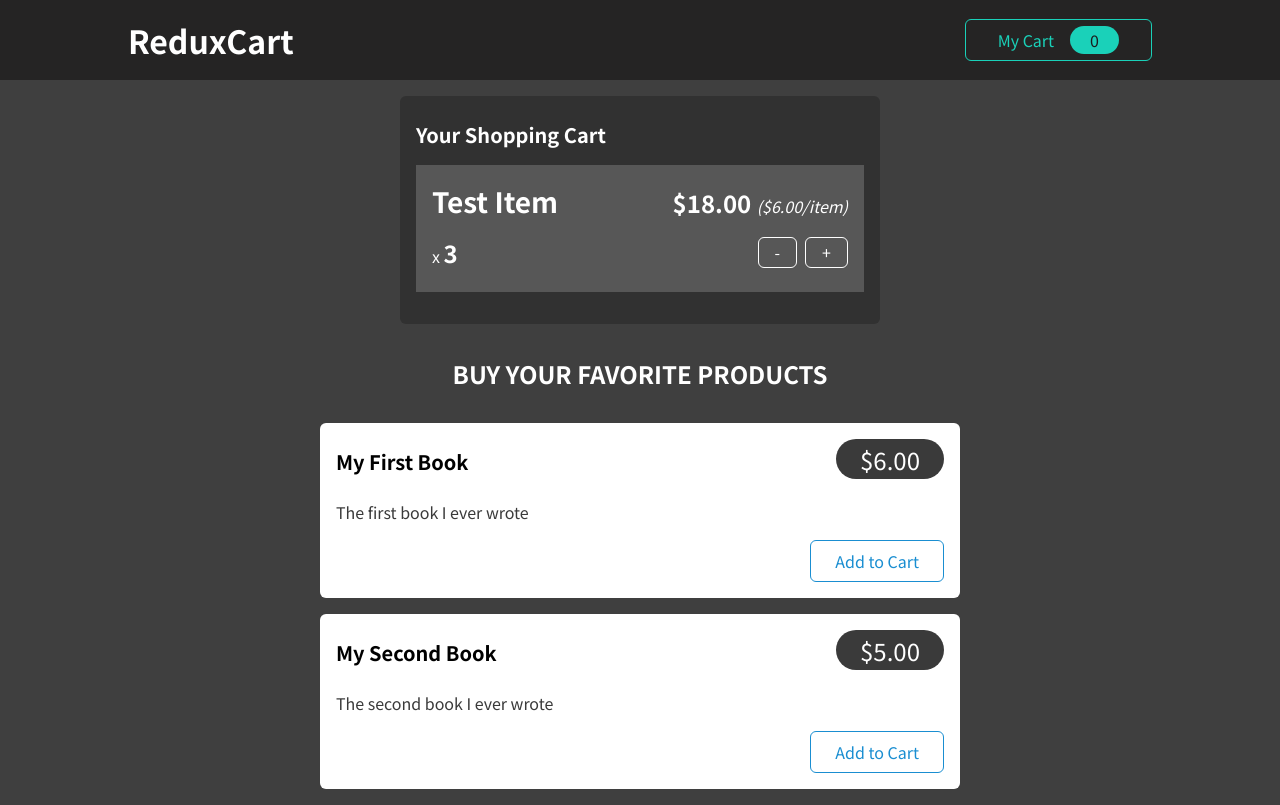
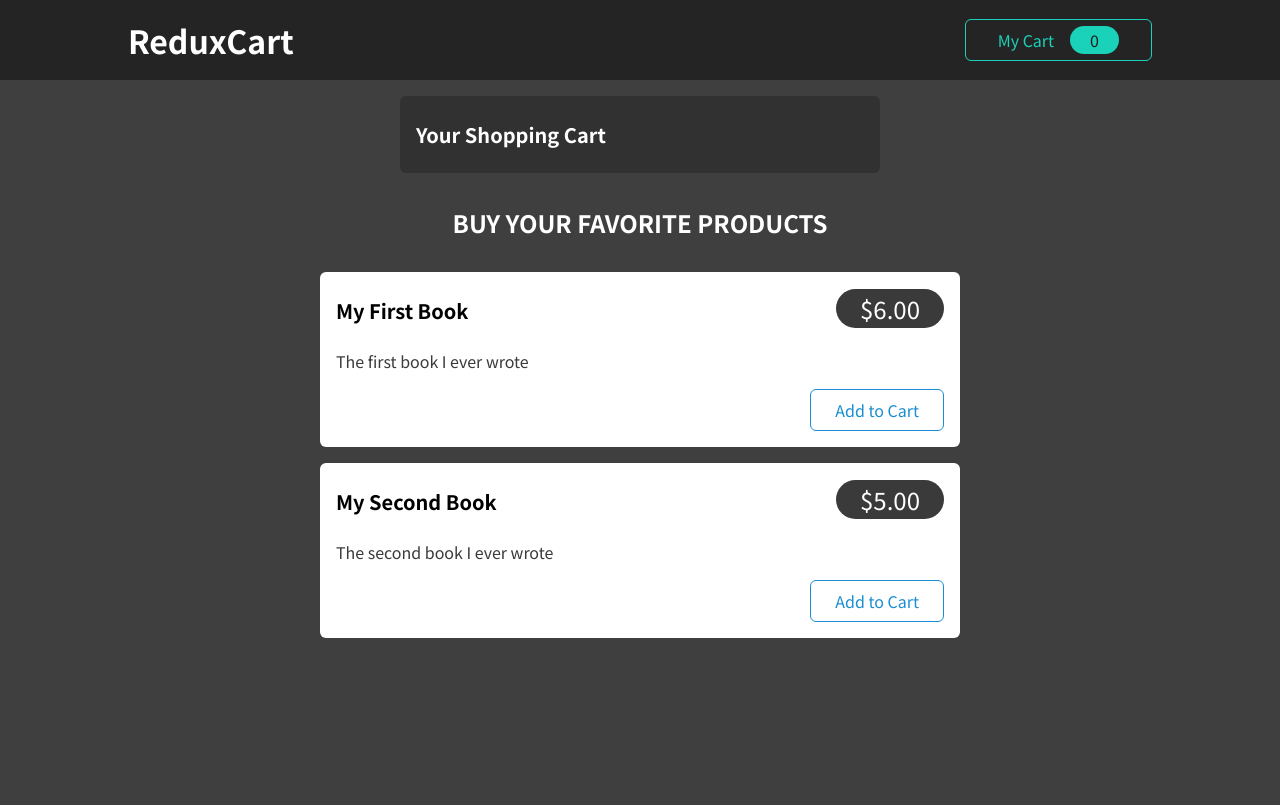
Before and after one commit to demetriusvissarion/redux-shop, a React (Create React App) app: page / in a window 1280 px wide. Built offline with nearby package versions, Linux system fonts and the light colour scheme.

Commit message:
display added items into cart

```diff
--- a/src/components/Cart/Cart.js
+++ b/src/components/Cart/Cart.js
@@ -2,14 +2,25 @@
 import classes from "./Cart.module.css";
 import CartItem from "./CartItem";
 
+import { useSelector } from "react-redux";
+
 const Cart = (props) => {
+  const cartItems = useSelector((state) => state.cart.items);
+
   return (
     <Card className={classes.cart}>
       <h2>Your Shopping Cart</h2>
       <ul>
-        <CartItem
-          item={{ title: "Test Item", quantity: 3, total: 18, price: 6 }}
-        />
+        {cartItems.map((item) => (
+          <CartItem
+            item={{
+              title: item.name,
+              quantity: item.quantity,
+              total: item.totalPrice,
+              price: item.price,
+            }}
+          />
+        ))}
       </ul>
     </Card>
   );
```
